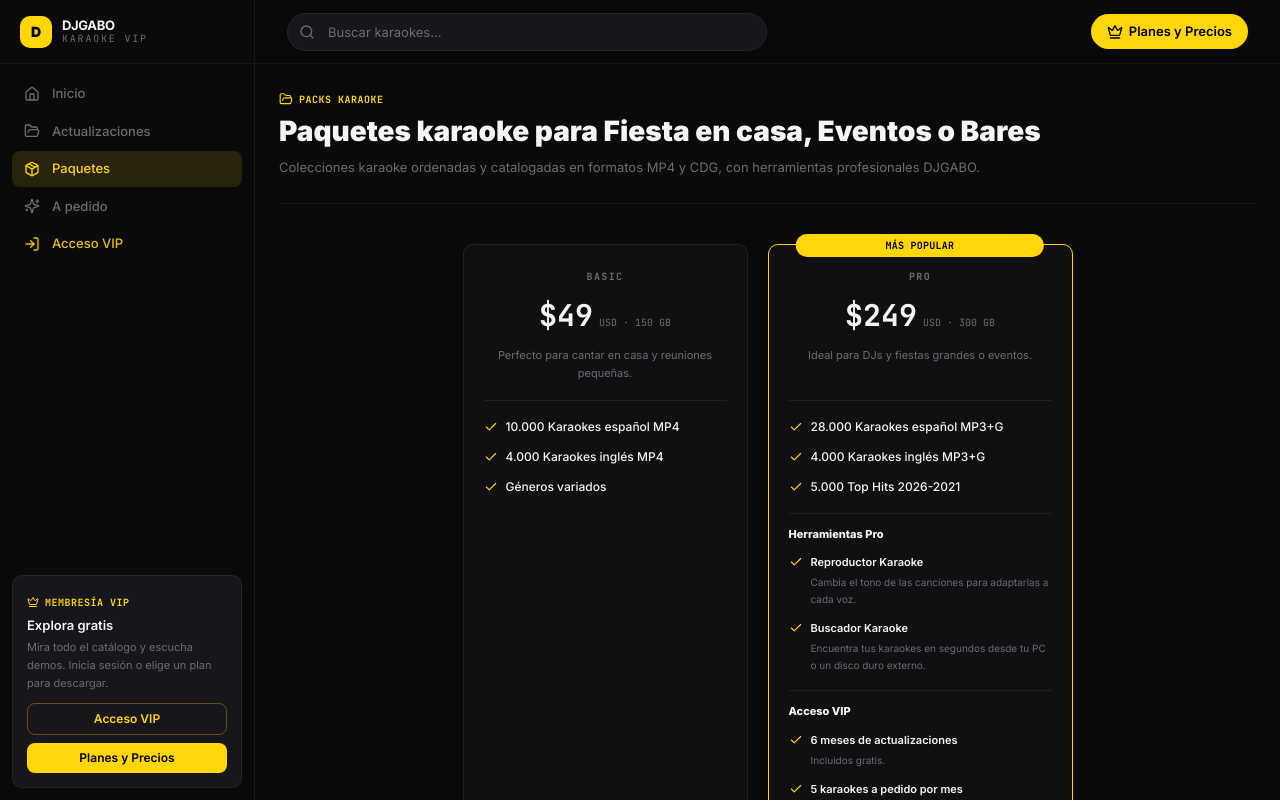
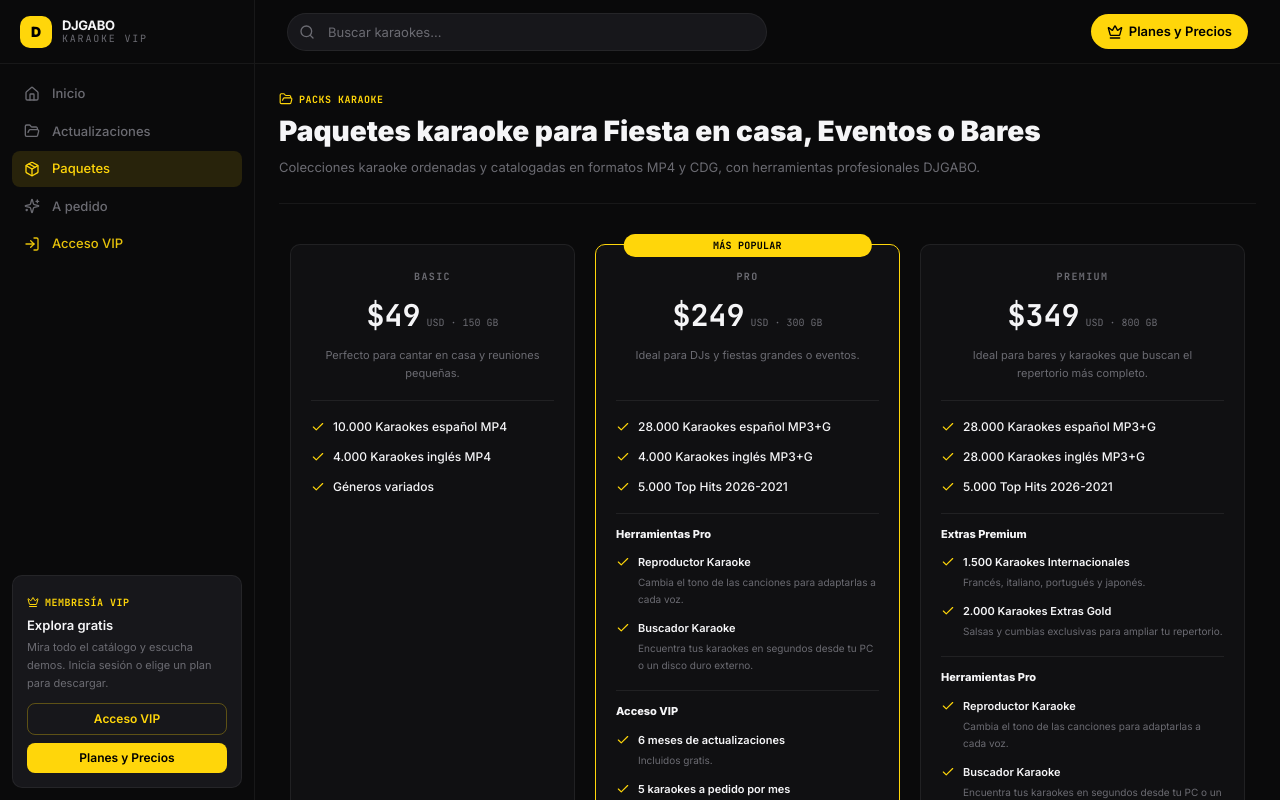
Before and after one commit to clubkaraoke/DJGABO_ACTUALIZACIONES_PRO, a React (Vite) app in the folder apps/web/: page /panel/paquetes in a window 1280 px wide. Shown: the top 800 px of the page. Built offline with nearby package versions, Linux system fonts and the light colour scheme.

Commit message:
web: keep package cards on one desktop row

```diff
--- a/apps/web/src/pages/PackagesPage.tsx
+++ b/apps/web/src/pages/PackagesPage.tsx
@@ -54,7 +54,7 @@
         <div className="border-t border-white/[0.06]" />
 
         <section className="px-0 py-8 md:py-10">
-          <div className="mx-auto flex max-w-[940px] flex-wrap items-stretch justify-center gap-5">
+          <div className="mx-auto flex max-w-[1000px] flex-wrap items-stretch justify-center gap-5">
             <article className="flex w-full max-w-[285px] flex-col rounded-[10px] border border-white/[0.07] bg-card px-5 pb-5 pt-6">
               <div className="text-center font-mono text-[10px] font-bold tracking-[0.14em] text-muted-foreground">BASIC</div>
               <div className="mt-4 flex items-baseline justify-center gap-1.5">
```
